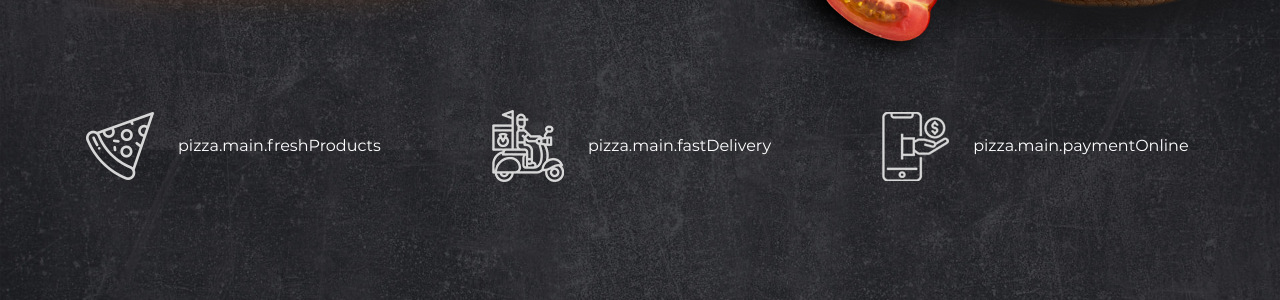
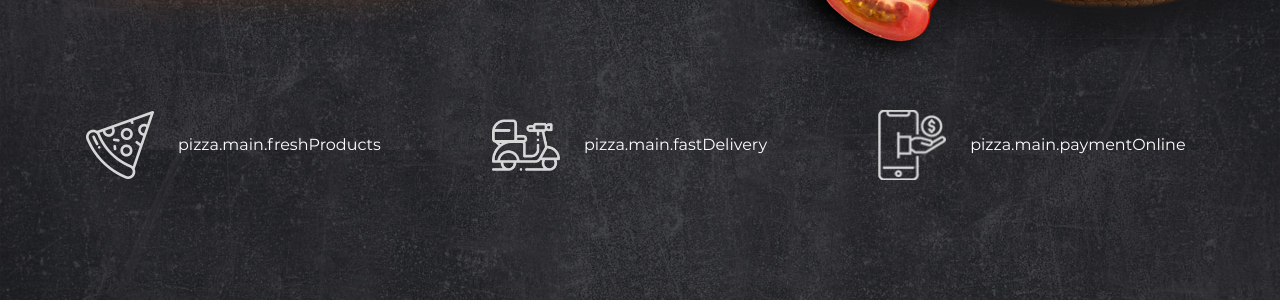
Before and after one commit to PUNISHER-CORP/pizza, a Symfony app: template templates/pizza.html.twig in a window 1280 px wide; the page is wider, and only the part inside the window is pictured. Shown: the part 750-1050 px from the top of that part. Run offline with Twig, Linux system fonts and the light colour scheme; the template is opened without the code that fills it: most values are stand-ins (such as "Sample title", 1, 10 or a date in 2020); some libraries are stand-ins or nearby versions; some web fonts are replaced.

Commit message:
добавил картинку доставки

```diff
--- a/public/custom/css/style.css
+++ b/public/custom/css/style.css
@@ -427,6 +427,7 @@ label .invalid-feedback {
 
 .main__advantages .advantage__item img {
   margin-right: 24px;
+  width: 68px;
 }
 
 .main__advantages .advantage__sushi {
--- a/templates/pizza.html.twig
+++ b/templates/pizza.html.twig
@@ -162,7 +162,7 @@
                         </div>
                     </div>
                     <div class="advantage__item">
-                        <img src="{{ asset('custom/img/items/adv_2.png') }}">
+                        <img src="{{ asset('custom/img/items/adv_4.png') }}" alt="delivery">
                         <div class="advantage__description">
                             {{ 'pizza.main.fastDelivery'|trans|raw }}
                         </div>
--- a/templates/sushi.html.twig
+++ b/templates/sushi.html.twig
@@ -168,7 +168,7 @@
                         </div>
                     </div>
                     <div class="advantage__item">
-                        <img src="{{ asset('custom/img/items/adv_2.png') }}">
+                        <img src="{{ asset('custom/img/items/adv_4.png') }}" alt="delivery">
                         <div class="advantage__description">
                             {{ 'sushi.main.fastDelivery'|trans|raw }}
                         </div>
```
Also changed, not shown: public/custom/img/items/adv_2.png (deleted), public/custom/img/items/adv_4.png (added).
